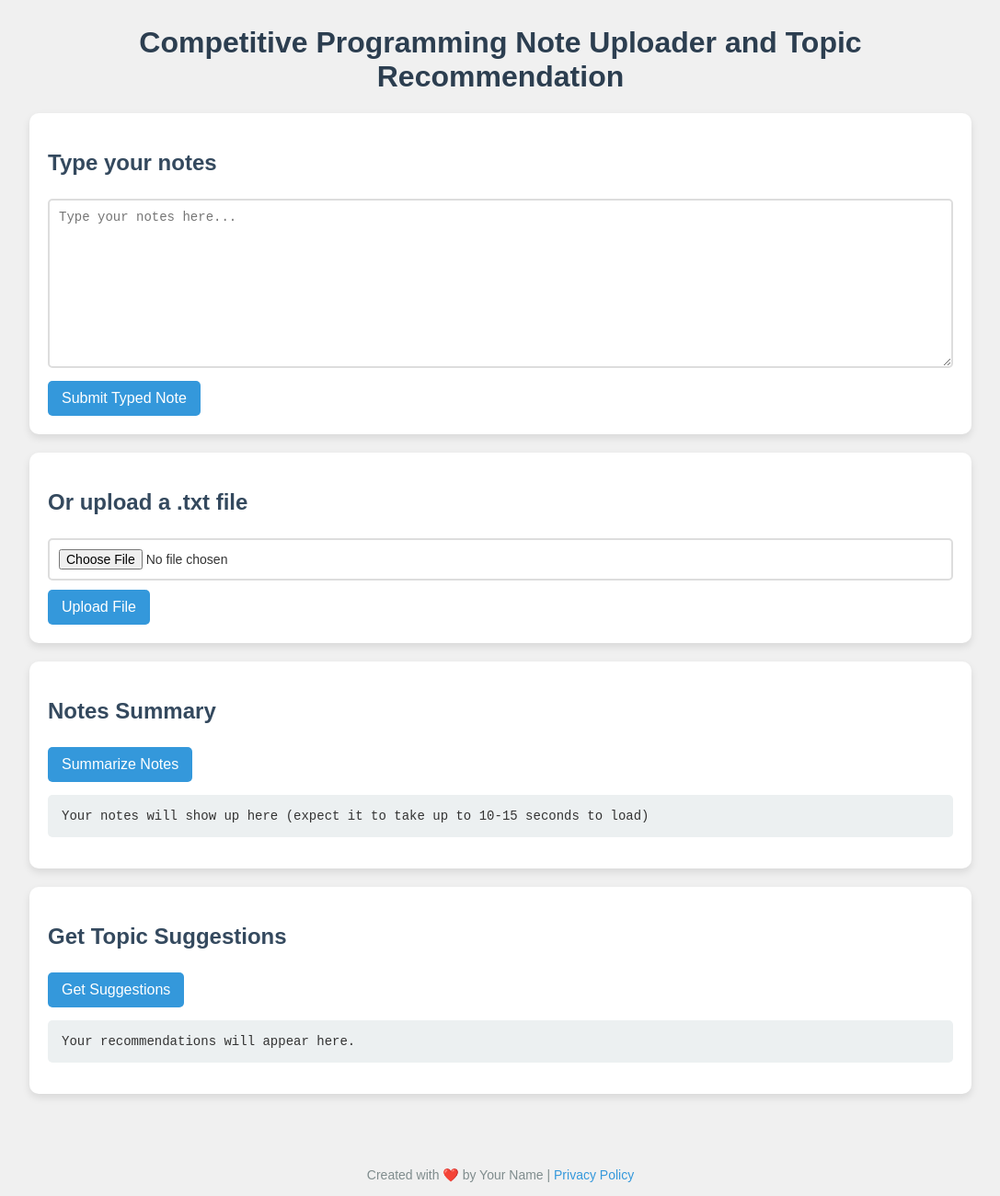
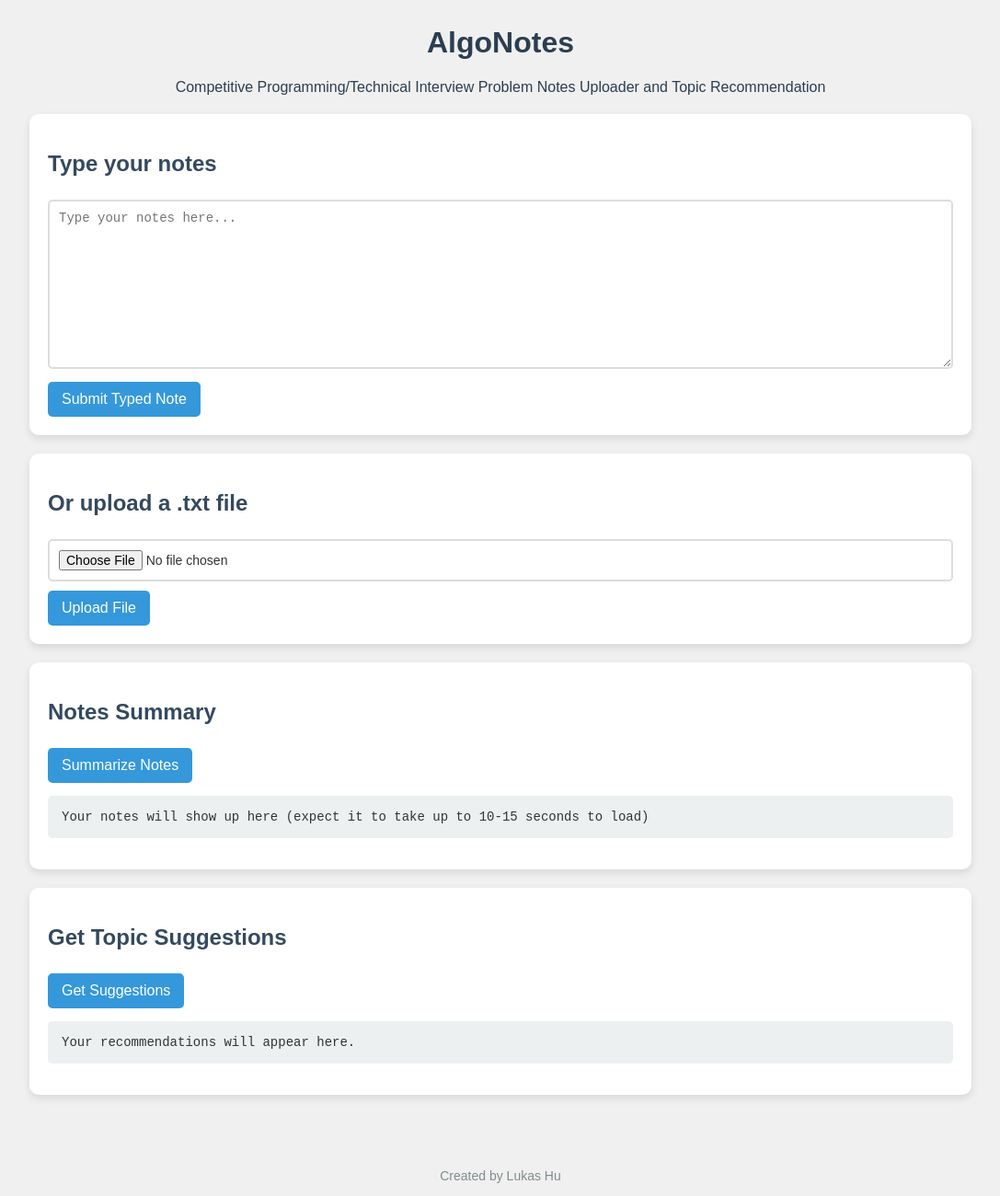
Before and after one commit to Lukas-L-Hu/AlgoNotes, a plain HTML site: page index.html in a window 1280 px wide. Shown: the part 32-1332 px from the top of the page at 92% size, without its empty margins (96-1183 px from the left). Drawn offline with Linux system fonts and the light colour scheme.

Commit message:
Made some tweaks to the front end

```diff
--- a/index.html
+++ b/index.html
@@ -3,7 +3,7 @@
 <head>
   <meta charset="UTF-8" />
   <meta name="viewport" content="width=device-width, initial-scale=1.0"/>
-  <title>Note Uploader and Bedrock Recommender</title>
+  <title>AlgoNotes</title>
   <style>
     /* General styling for body */
     body {
@@ -23,6 +23,12 @@
 
     h2 {
       color: #34495e;
+    }
+
+    .subheader {
+        text-align: center;
+        color: #2c3e50;
+        margin-bottom: 20px;
     }
 
     /* Container to center all content */
@@ -123,7 +129,9 @@
 <body>
 
   <div class="container">
-    <h1>Competitive Programming Note Uploader and Topic Recommendation</h1>
+    <h1>AlgoNotes</h1>
+    <div class="subheader">Competitive Programming/Technical Interview Problem Notes Uploader and Topic Recommendation</div>
+    <!-- <h2>Competitive Programming Note Uploader and Topic Recommendation</h2> -->
 
     <!-- Section for typing notes -->
     <div class="section">
@@ -153,7 +161,7 @@
   </div>
 
   <footer>
-    <p>Created with ❤️ by Your Name | <a href="#">Privacy Policy</a></p>
+    <p>Created by Lukas Hu</a></p>
   </footer>
 
   <script>
```
